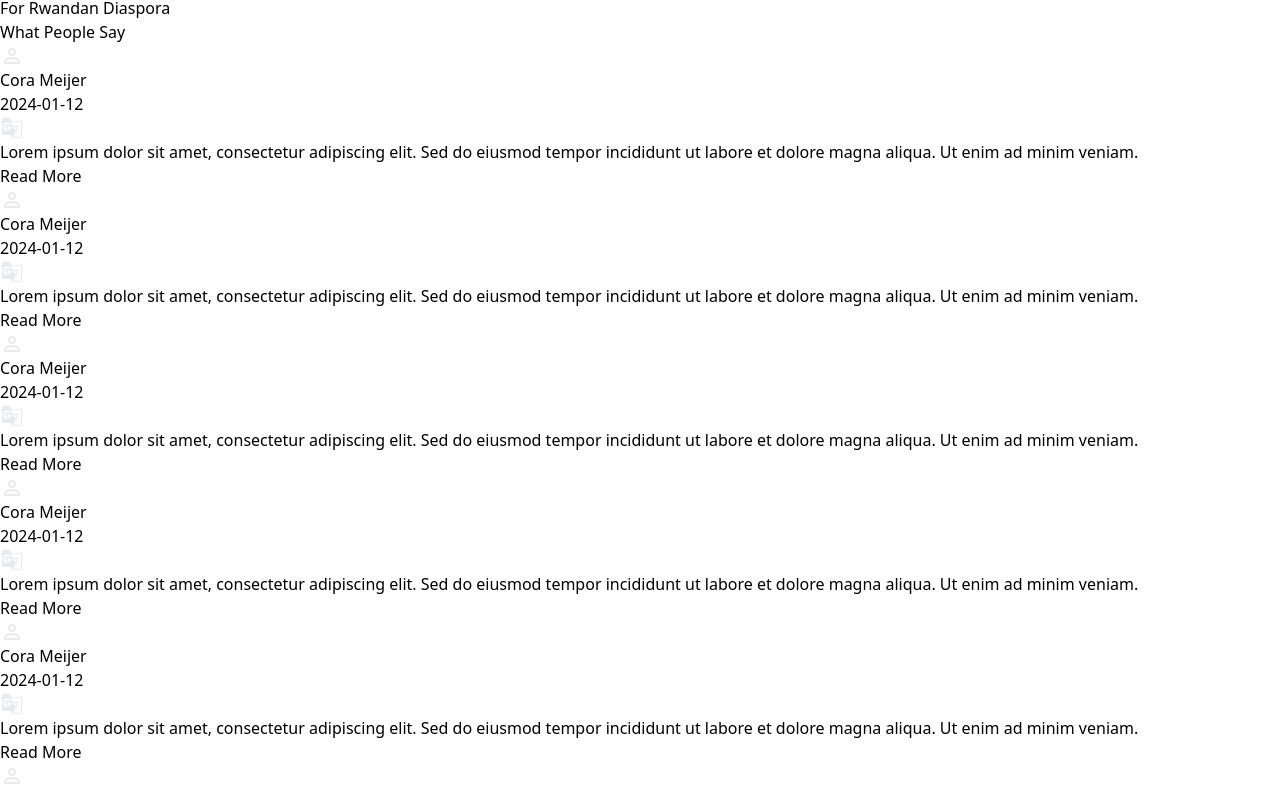
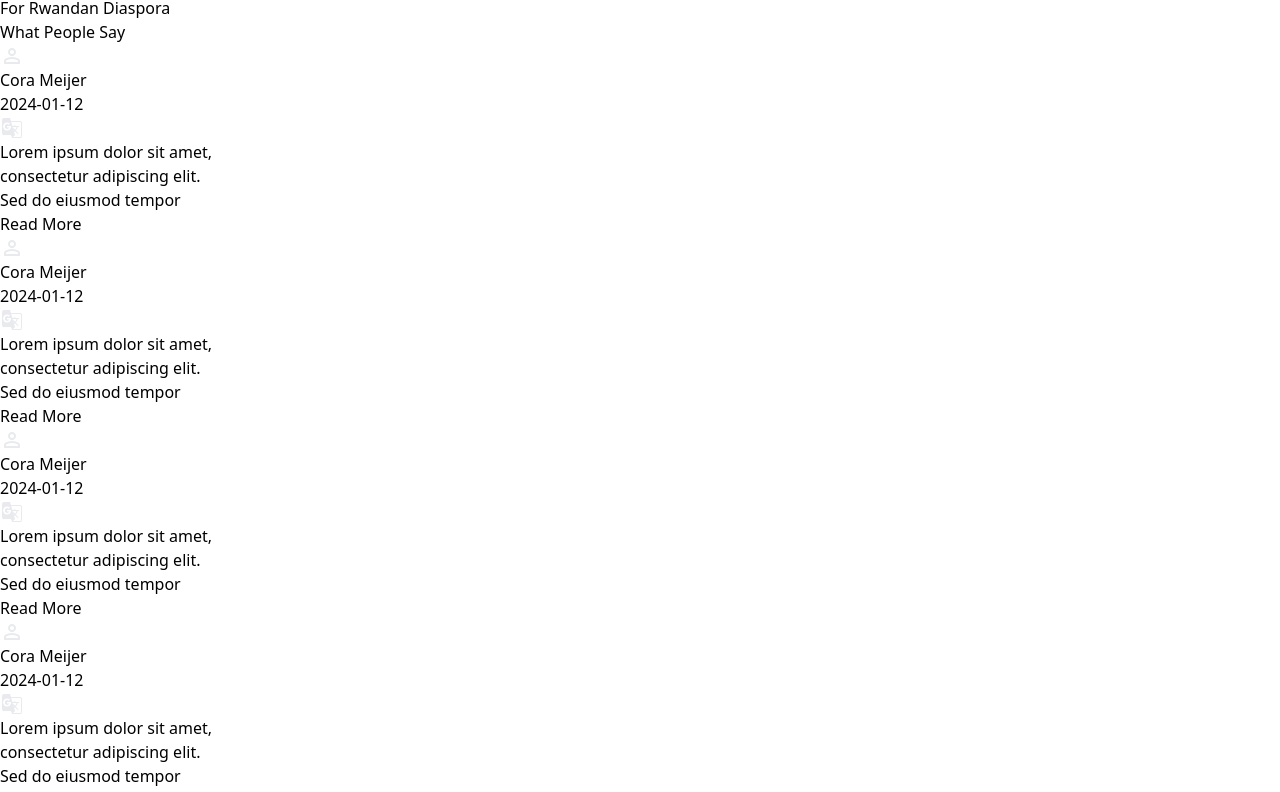
Before and after one commit to AdelineA/tuza-assert, a React (Vite) app: page / in a window 1280 px wide. Shown: the part 718-1510 px from the top of the page. Built offline with nearby package versions, Linux system fonts and the light colour scheme.

Commit message:
feat: add review card

```diff
--- a/src/component/Navigation.tsx
+++ b/src/component/Navigation.tsx
@@ -11,7 +11,7 @@ function Navigation() {
         className="object-cover w-full brightness-50"
       />
 
-      <div className="absolute left-1/2 flex text-center justify-center gap-3 text-xl font-bold top-4">
+      <div className="absolute left-2 lg:left-1/2 flex text-center justify-center gap-3 text-xl font-bold top-4">
         <a href="/">Home</a>
         <a href="/about">About us</a>
         <a href="/services">Services</a>
@@ -20,14 +20,14 @@ function Navigation() {
         <a href="/buy">Buy Plot</a>
       </div>
 
-      <div className="absolute top-1/2 left-1/3 flex flex-col justify-center text-center font-bold uppercase gap-5">
+      <div className="absolute top-16 lg:top-1/3 left-5 lg:left-1/3 flex flex-col justify-center text-center font-bold uppercase gap-5">
         <h1 className="text-4xl">Tuza assets ltd</h1>
         <h1 className="text-2xl">
           Propety Managment for Rwandan Diaspora and <br /> for the Diplomates
           in Rwanda
         </h1>
       </div>
-      <div className="absolute bottom-2 left-10">
+      <div className="absolute lg:bottom-20 left-10 ">
         <LockCard/>
       </div>
     </div>
--- a/src/component/PartnerSection.tsx
+++ b/src/component/PartnerSection.tsx
@@ -8,10 +8,7 @@ const PartnerSection = () => {
         <h1 className="text-white font-bold text-2xl pt-4 mb-8">
           What People Say
         </h1>
-        <div className="flex gap-5 scroll-auto flex-wrap lg:flex-row">
-          <ReviewCard />
-          <ReviewCard />
-          <ReviewCard />
+        <div className="gap-5 whitespace-nowrap overflow-x-auto flex">
           <ReviewCard />
           <ReviewCard />
           <ReviewCard />
--- a/src/component/card/LockCard.jsx
+++ b/src/component/card/LockCard.jsx
@@ -1,7 +1,7 @@
 import Lock from "../../assets/Lock";
 const LockCard = () => {
   return (
-    <div className="border-4 border-red-400 w-40 h-40 flex flex-col items-center justify-center text-red-400 text-center">
+    <div className="border-4 border-red-400 w-28 h-24 lg:w-40 lg:h-40 flex flex-col items-center justify-center text-red-400 text-center">
       <Lock />
       <h1 className="mt-4">For Rwandan Diaspora</h1>
     </div>
--- a/src/component/card/ReviewCard.jsx
+++ b/src/component/card/ReviewCard.jsx
@@ -3,7 +3,7 @@ import Person from "../../assets/Person";
 
 const ReviewCard = () => {
   return (
-    <div className="border border-white w-1/4 py-5 px-2">
+    <div className="border border-gray-400 w-1/4 py-5 px-2">
       <div className="flex justify-between">
         <div className="flex">
           <Person />
@@ -18,11 +18,10 @@ const ReviewCard = () => {
       </div>
       <div className="pt-4">
         <p className="text-sm text-black font-bold">
-          Lorem ipsum dolor sit amet, consectetur adipiscing elit. Sed do
-          eiusmod tempor incididunt ut labore et dolore magna aliqua. Ut enim ad
-          minim veniam.
-        </p>
-        <button className="text-orange-600 text-xl font-bold pt-4">
+          Lorem ipsum dolor sit amet,<br />
+           consectetur adipiscing elit. <br /> Sed do eiusmod tempor
+          </p>
+        <button className="text-orange-600 text-lg font-bold pt-4">
           Read More
         </button>
       </div>
```
